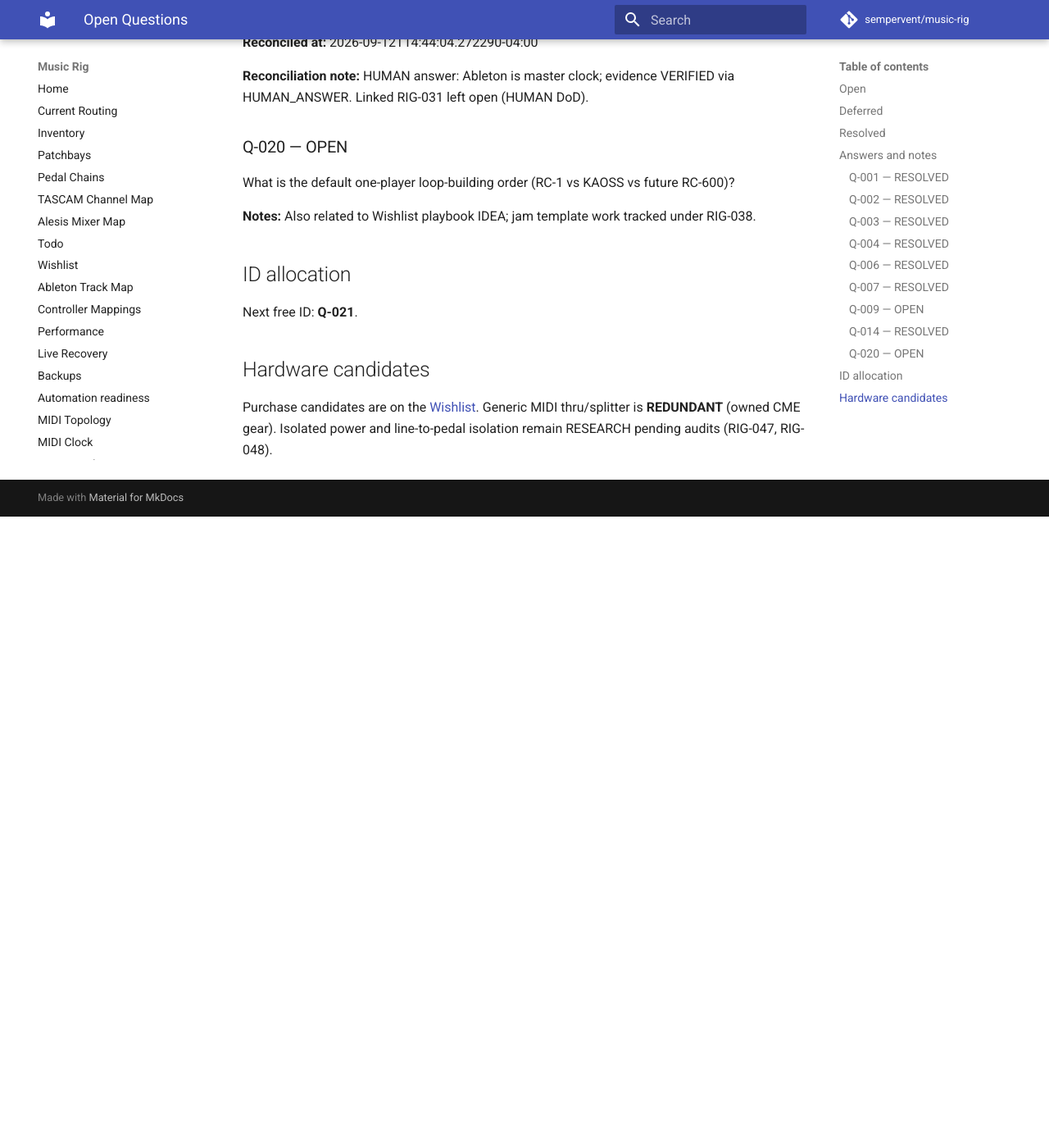
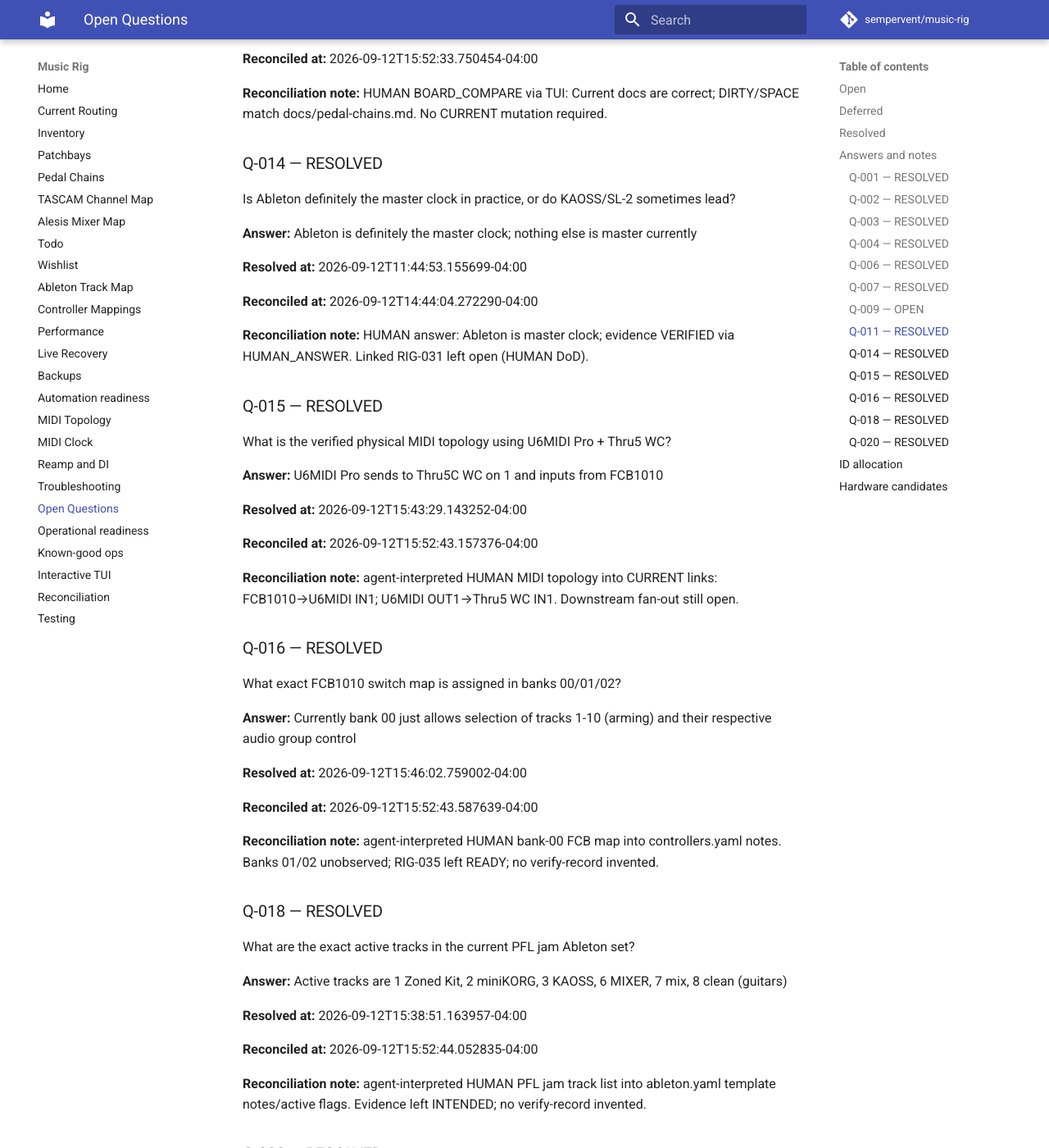
Before and after one commit to sempervent/music-rig, an MkDocs documentation site: the page built from docs/open-questions.md, in a window 1280 px wide and 1400 px high, scrolled down 4745 px. Shown: the whole window at 82% size. Built offline with MkDocs 1.6.1 and Material for MkDocs 9.7.7, drawn with Linux system fonts in a browser that asks for light colours; comment, search, counter and statistics services are not loaded; before the commit the page ends 5375 px from its top, so only the background shows below that; some of the changed text lies outside the part shown.

Commit message:
Establish known-good rig operating baseline (#25)
* docs: triage Stage 24 questions and first human batch

Capture post-Stage-23 baseline census, prioritize open Questions for
playability, and pause for a five-item HUMAN check batch.

Co-authored-by: Cursor <cursoragent@cursor.com>

* data: reconcile Stage 24 human playability answers

Apply TUI HUMAN answers for Q-011/015/016/018/020 into CURRENT MIDI,
Ableton template notes, and FCB bank-00 notes; document known-good ops.

Co-authored-by: Cursor <cursoragent@cursor.com>

---------

Co-authored-by: sempervent <jngrant9+git@gmail.com>
Co-authored-by: Cursor <cursoragent@cursor.com>

```diff
--- a/docs/open-questions.md
+++ b/docs/open-questions.md
@@ -23,15 +23,10 @@ Resolving a question records an answer. It does **not** automatically rewrite CU
 | Q-008 | Patchbay | What normalization mode (normal / half-normal / thru) is each populated PB-B pair set to? | RIG-002 | — |
 | Q-009 | Patchbay | What are the rear-panel assignments for PB-A, PB-C, and PB-D? | RIG-005, RIG-040 | — |
 | Q-010 | Patchbay | What (if anything) should feed PB-B upper 9–12 into lower 33–36? | RIG-006 | — |
-| Q-011 | Pedals / power | Do the physical DIRTY and SPACE boards match docs/pedal-chains.md? | RIG-001 | — |
 | Q-012 | Pedals / power | Where are Flamma Mod and PH-2 right now (disconnected, stored, elsewhere)? | RIG-011 | — |
 | Q-013 | Pedals / power | What is each CURRENT pedal’s voltage, current draw, and power-supply assignment? | RIG-047 | — |
-| Q-015 | MIDI | What is the verified physical MIDI topology using U6MIDI Pro + Thru5 WC? | RIG-037 | — |
-| Q-016 | MIDI | What exact FCB1010 switch map is assigned in banks 00/01/02? | RIG-035 | — |
 | Q-017 | MIDI | Which ReMOTE ZeRO SL templates are actually loaded on the device? | RIG-036 | — |
-| Q-018 | Performance / video | What are the exact active tracks in the current PFL jam Ableton set? | RIG-034, RIG-038 | — |
 | Q-019 | Performance / video | What OBS camera angles are already covered by owned webcams? | RIG-042 | — |
-| Q-020 | Performance / video | What is the default one-player loop-building order (RC-1 vs KAOSS vs future RC-600)? | RIG-038 | — |
 
 ## Deferred
 
@@ -49,7 +44,12 @@ Resolving a question records an answer. It does **not** automatically rewrite CU
 | Q-004 | Routing | Does physical KAOSS monitor/capture match documented Monitor Out → KAOSS → TASCAM 9/10? | RIG-010 | — |
 | Q-006 | Routing | Should LS-2 also remain a bass split/blend tool outside its CURRENT SPACE role? | RIG-025 | — |
 | Q-007 | Patchbay | Which physical unit is PB-A / PB-B / PB-C / PB-D (ART P48 vs Behringer PX3000)? | RIG-004 | — |
+| Q-011 | Pedals / power | Do the physical DIRTY and SPACE boards match docs/pedal-chains.md? | RIG-001 | — |
 | Q-014 | MIDI | Is Ableton definitely the master clock in practice, or do KAOSS/SL-2 sometimes lead? | RIG-031 | — |
+| Q-015 | MIDI | What is the verified physical MIDI topology using U6MIDI Pro + Thru5 WC? | RIG-037 | — |
+| Q-016 | MIDI | What exact FCB1010 switch map is assigned in banks 00/01/02? | RIG-035 | — |
+| Q-018 | Performance / video | What are the exact active tracks in the current PFL jam Ableton set? | RIG-034, RIG-038 | — |
+| Q-020 | Performance / video | What is the default one-player loop-building order (RC-1 vs KAOSS vs future RC-600)? | RIG-038 | — |
 
 ## Answers and notes
 
@@ -131,6 +131,18 @@ What are the rear-panel assignments for PB-A, PB-C, and PB-D?
 
 **Notes:** Assignments remain UNKNOWN until inspected.
 
+### Q-011 — RESOLVED
+
+Do the physical DIRTY and SPACE boards match docs/pedal-chains.md?
+
+**Answer:** Current docs are correct
+
+**Resolved at:** 2026-09-12T15:40:19.683447-04:00
+
+**Reconciled at:** 2026-09-12T15:52:33.750454-04:00
+
+**Reconciliation note:** HUMAN BOARD_COMPARE via TUI: Current docs are correct; DIRTY/SPACE match docs/pedal-chains.md. No CURRENT mutation required.
+
 ### Q-014 — RESOLVED
 
 Is Ableton definitely the master clock in practice, or do KAOSS/SL-2 sometimes lead?
@@ -143,11 +155,55 @@ Is Ableton definitely the master clock in practice, or do KAOSS/SL-2 sometimes l
 
 **Reconciliation note:** HUMAN answer: Ableton is master clock; evidence VERIFIED via HUMAN_ANSWER. Linked RIG-031 left open (HUMAN DoD).
 
-### Q-020 — OPEN
+### Q-015 — RESOLVED
+
+What is the verified physical MIDI topology using U6MIDI Pro + Thru5 WC?
+
+**Answer:** U6MIDI Pro sends to Thru5C WC on 1 and inputs from FCB1010
+
+**Resolved at:** 2026-09-12T15:43:29.143252-04:00
+
+**Reconciled at:** 2026-09-12T15:52:43.157376-04:00
+
+**Reconciliation note:** agent-interpreted HUMAN MIDI topology into CURRENT links: FCB1010→U6MIDI IN1; U6MIDI OUT1→Thru5 WC IN1. Downstream fan-out still open.
+
+### Q-016 — RESOLVED
+
+What exact FCB1010 switch map is assigned in banks 00/01/02?
+
+**Answer:** Currently bank 00 just allows selection of tracks 1-10 (arming) and their respective audio group control
+
+**Resolved at:** 2026-09-12T15:46:02.759002-04:00
+
+**Reconciled at:** 2026-09-12T15:52:43.587639-04:00
+
+**Reconciliation note:** agent-interpreted HUMAN bank-00 FCB map into controllers.yaml notes. Banks 01/02 unobserved; RIG-035 left READY; no verify-record invented.
+
+### Q-018 — RESOLVED
+
+What are the exact active tracks in the current PFL jam Ableton set?
+
+**Answer:** Active tracks are 1 Zoned Kit, 2 miniKORG, 3 KAOSS, 6 MIXER, 7 mix, 8 clean (guitars)
+
+**Resolved at:** 2026-09-12T15:38:51.163957-04:00
+
+**Reconciled at:** 2026-09-12T15:52:44.052835-04:00
+
+**Reconciliation note:** agent-interpreted HUMAN PFL jam track list into ableton.yaml template notes/active flags. Evidence left INTENDED; no verify-record invented.
+
+### Q-020 — RESOLVED
 
 What is the default one-player loop-building order (RC-1 vs KAOSS vs future RC-600)?
 
+**Answer:** Default loop order is currently RC-1 -> KAOSS with RC-1 -> KAOSS | RC-600 or instrument -> RC-6000 via Alesis Mixer
+
 **Notes:** Also related to Wishlist playbook IDEA; jam template work tracked under RIG-038.
+
+**Resolved at:** 2026-09-12T15:45:10.100517-04:00
+
+**Reconciled at:** 2026-09-12T15:52:44.524705-04:00
+
+**Reconciliation note:** HUMAN workflow: RC-1 → KAOSS default; RC-600 variants via mixer when available. Documented in docs/known-good-ops.md.
 
 ## ID allocation
 
--- a/mkdocs.yml
+++ b/mkdocs.yml
@@ -33,6 +33,8 @@ nav:
   - Reamp and DI: reamp-and-di.md
   - Troubleshooting: troubleshooting.md
   - Open Questions: open-questions.md
+  - Operational readiness: operational-readiness.md
+  - Known-good ops: known-good-ops.md
   - Interactive TUI: tui.md
   - Reconciliation: reconciliation.md
   - Testing: testing.md
```
Also changed, not shown: docs/ableton-track-map.md (+13 -13 lines), docs/controller-mappings.md (+1 -1 lines), docs/index.md (+2 -0 lines), docs/known-good-ops.md (added, +98 -0 lines), docs/midi-topology.md (+5 -4 lines), docs/operational-readiness.md (added, +144 -0 lines), 11 other files.
